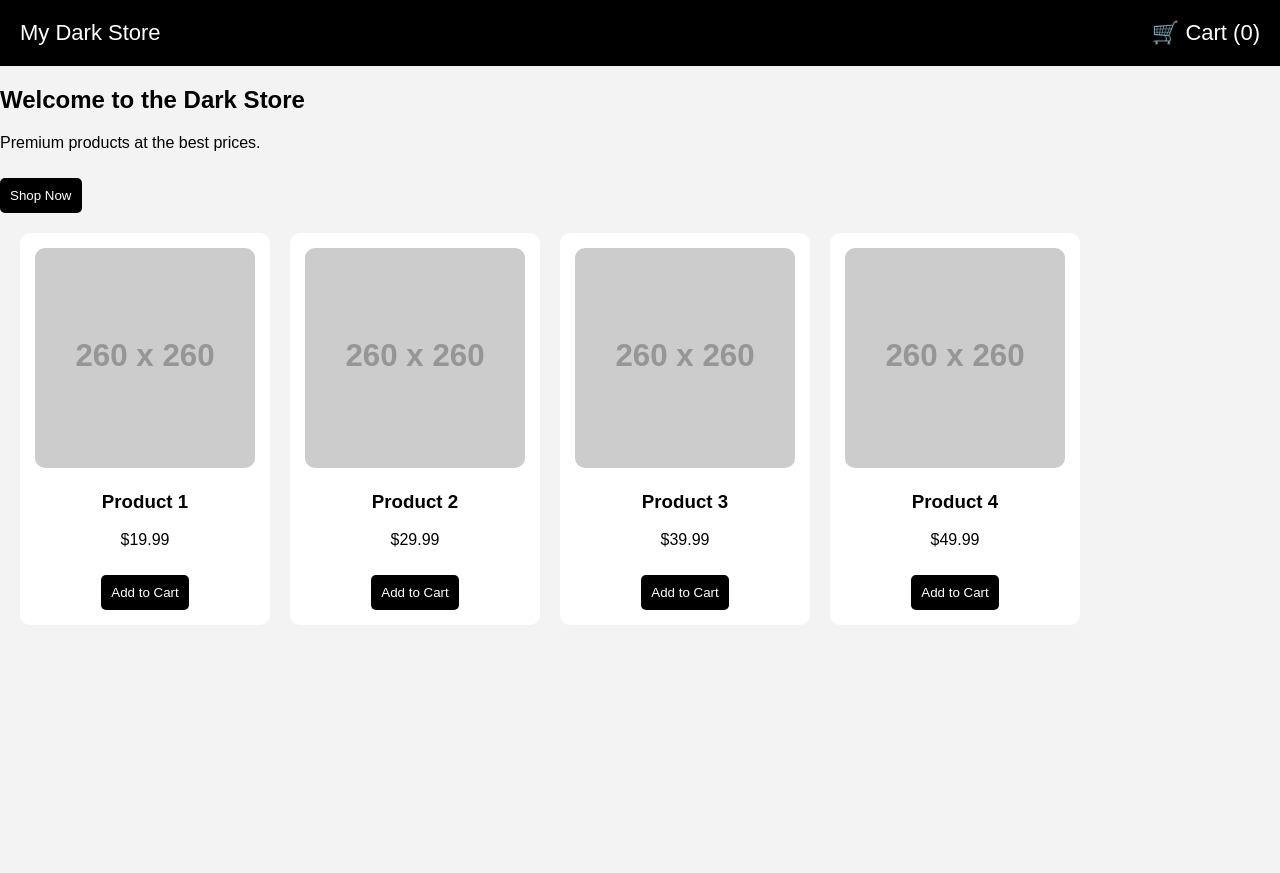
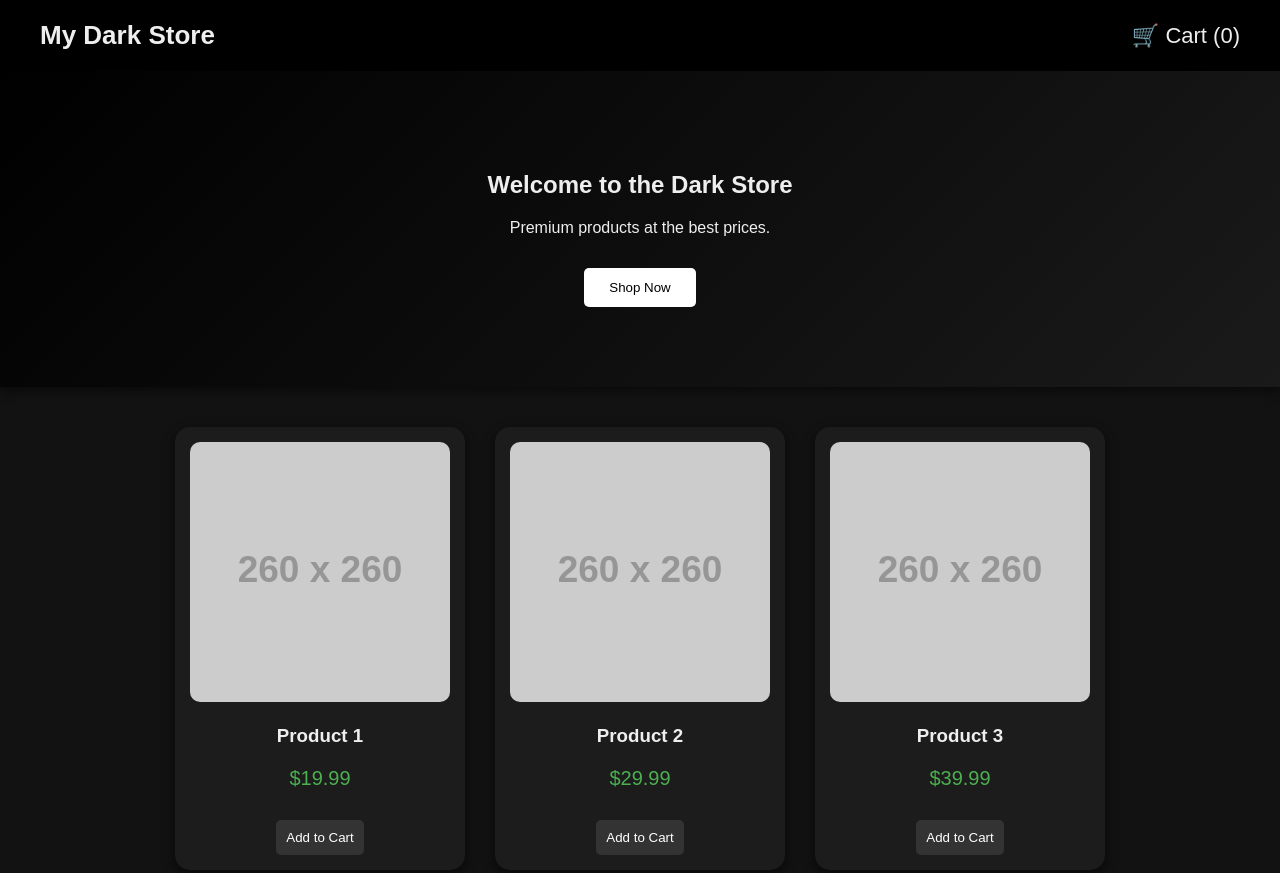
Before and after one commit to z6bsvvvnb9-ui/online-store, a plain HTML site: page index.html in a window 1280 px wide. Shown: the top 873 px of the page. Before the commit the page ends 800 px from the top, so only its background shows below. Drawn offline with Linux system fonts and the light colour scheme; placeholder pictures from the web are drawn by us.

Commit message:
Update style.css

```diff
--- a/style.css
+++ b/style.css
@@ -1,31 +1,70 @@
+/* GLOBAL */
 body {
     font-family: Arial, sans-serif;
     margin: 0;
     padding: 0;
-    background: #f3f3f3;
+    background: #121212;
+    color: #eee;
 }
 
+/* HEADER */
 header {
-    background: black;
-    color: white;
-    padding: 20px;
+    background: #000;
+    color: #eee;
+    padding: 20px 40px;
     display: flex;
     justify-content: space-between;
+    align-items: center;
     font-size: 22px;
+    box-shadow: 0 2px 10px rgba(0,0,0,0.8);
 }
 
+.logo {
+    font-size: 26px;
+    font-weight: bold;
+}
+
+/* HERO */
+.hero {
+    background: linear-gradient(135deg, #000, #1a1a1a);
+    text-align: center;
+    padding: 80px 20px;
+    box-shadow: 0 4px 10px rgba(0,0,0,0.5);
+}
+
+.hero-btn {
+    margin-top: 15px;
+    padding: 12px 25px;
+    background: #fff;
+    color: black;
+    border-radius: 5px;
+    border: none;
+    cursor: pointer;
+}
+
+/* PRODUCT GRID */
 #products {
     display: flex;
-    gap: 20px;
-    padding: 20px;
+    flex-wrap: wrap;
+    justify-content: center;
+    gap: 30px;
+    padding: 40px;
 }
 
+/* PRODUCT CARD */
 .product {
-    width: 220px;
-    background: white;
+    width: 260px;
+    background: #1c1c1c;
     padding: 15px;
-    border-radius: 10px;
+    border-radius: 15px;
     text-align: center;
+    box-shadow: 0 4px 12px rgba(0,0,0,0.6);
+    transition: 0.3s;
+}
+
+.product:hover {
+    transform: translateY(-8px);
+    box-shadow: 0 10px 25px rgba(0,0,0,0.8);
 }
 
 .product img {
@@ -33,27 +72,51 @@ header {
     border-radius: 10px;
 }
 
+.price {
+    font-size: 20px;
+    color: #4CAF50;
+}
+
 button {
     margin-top: 10px;
     padding: 10px;
-    background: black;
+    background: #333;
     color: white;
     border: none;
     cursor: pointer;
     border-radius: 5px;
+    transition: 0.3s;
 }
 
+button:hover {
+    background: #555;
+}
+
+/* CART POPUP */
 #cart-modal {
     position: fixed;
     top: 20%;
     left: 50%;
     transform: translateX(-50%);
-    background: white;
+    background: #222;
     padding: 20px;
     border-radius: 10px;
-    width: 300px;
+    width: 320px;
+    color: white;
+    box-shadow: 0 4px 15px rgba(0,0,0,0.8);
 }
 
 .hidden {
     display: none;
 }
+
+/* MOBILE */
+@media (max-width: 600px) {
+    #products {
+        flex-direction: column;
+        align-items: center;
+    }
+    .product {
+        width: 90%;
+    }
+}
```
